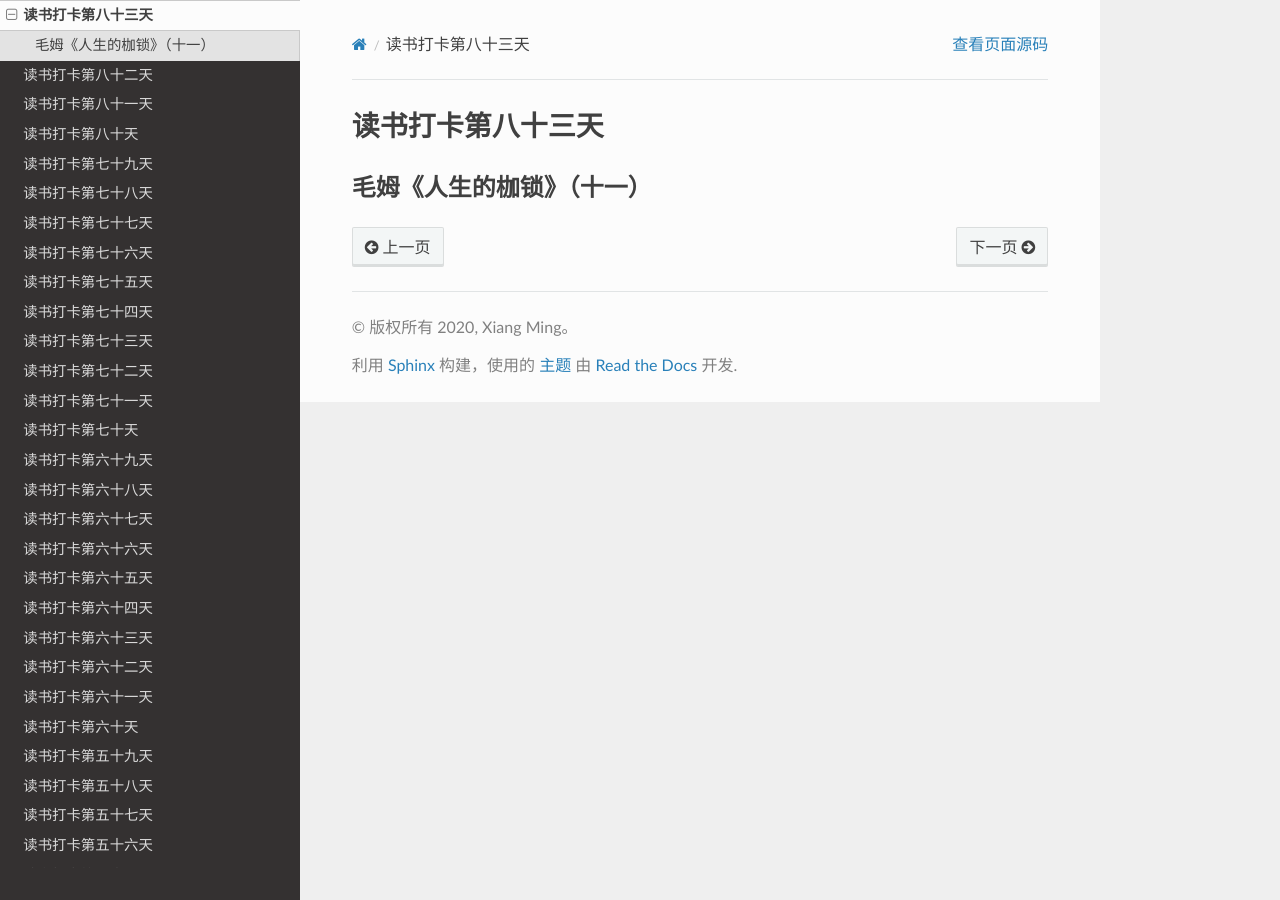
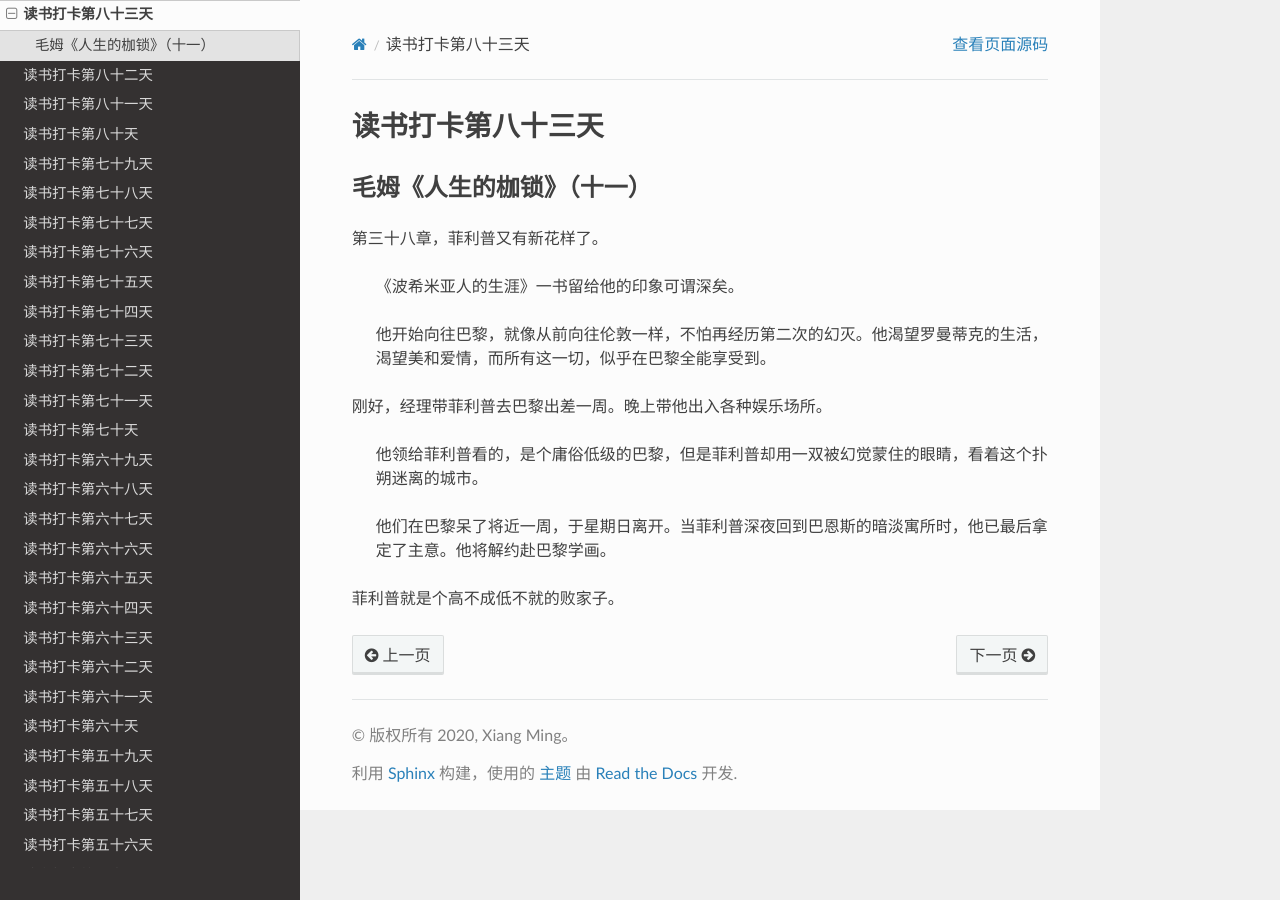
Before and after one commit to xiangming1975/reading, a Sphinx documentation site: the page built from source/2020-09-01.md, in a window 1280 px wide. Built offline with Sphinx 7.4.7 and the Read the Docs theme 2.0.0, drawn with Linux system fonts in a browser that asks for light colours.

Commit message:
继续读人生的枷锁

```diff
--- a/source/2020-09-01.md
+++ b/source/2020-09-01.md
@@ -1,3 +1,17 @@
 # 读书打卡第八十三天
 
 ## 毛姆《人生的枷锁》（十一）
+
+第三十八章，菲利普又有新花样了。
+
+> 《波希米亚人的生涯》一书留给他的印象可谓深矣。
+
+> 他开始向往巴黎，就像从前向往伦敦一样，不怕再经历第二次的幻灭。他渴望罗曼蒂克的生活，渴望美和爱情，而所有这一切，似乎在巴黎全能享受到。
+
+刚好，经理带菲利普去巴黎出差一周。晚上带他出入各种娱乐场所。
+
+> 他领给菲利普看的，是个庸俗低级的巴黎，但是菲利普却用一双被幻觉蒙住的眼睛，看着这个扑朔迷离的城市。
+
+> 他们在巴黎呆了将近一周，于星期日离开。当菲利普深夜回到巴恩斯的暗淡寓所时，他已最后拿定了主意。他将解约赴巴黎学画。
+
+菲利普就是个高不成低不就的败家子。
```
Also changed, not shown: source/2020-09-02.md (added, +11 -0 lines), source/2020-09-03.md (added, +11 -0 lines), source/2020-09-04.md (added, +13 -0 lines).
